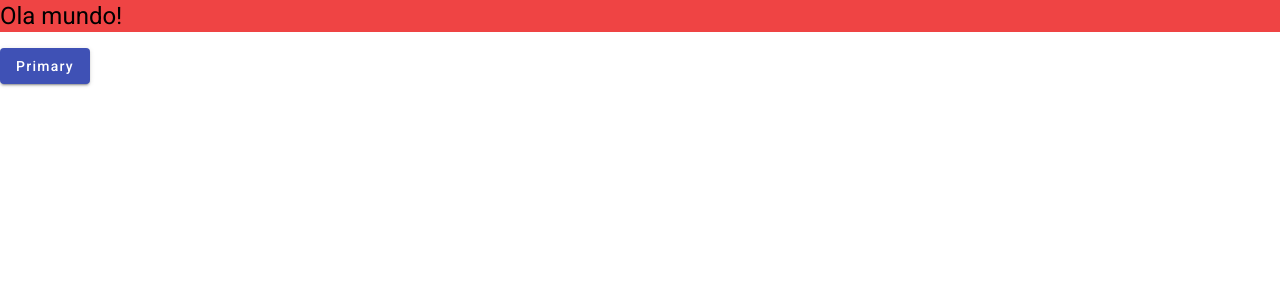
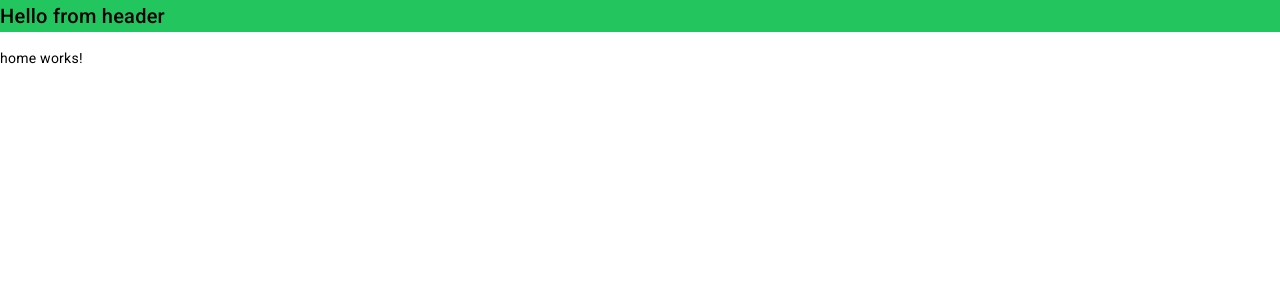
Before and after one commit to tomasquinaa/clother-angular17, an Angular app: page / in a window 1280 px wide. Shown: the top 300 px of the page. Built offline with nearby package versions, Linux system fonts and the light colour scheme.

Commit message:
feat: atualizado o projeto

```diff
--- a/src/app/app.component.html
+++ b/src/app/app.component.html
@@ -1,3 +1,4 @@
-<h1 class="bg-red-500">Ola mundo!</h1>
-<button mat-raised-button color="primary">Primary</button>
-<router-outlet />
+<app-header></app-header>
+<app-home></app-home>
+
+<!-- <router-outlet /> -->
--- a/src/app/app.component.ts
+++ b/src/app/app.component.ts
@@ -1,14 +1,18 @@
 import { Component } from '@angular/core';
 import { RouterOutlet } from '@angular/router';
 import { MatButtonModule } from '@angular/material/button';
+import { HomeComponent } from './components/home/home.component';
+import { HeaderComponent } from './components/header/header.component';
 
 @Component({
   selector: 'app-root',
   standalone: true,
-  imports: [RouterOutlet, MatButtonModule],
+  imports: [MatButtonModule, HomeComponent, HeaderComponent],
   templateUrl: './app.component.html',
   styleUrl: './app.component.css',
 })
 export class AppComponent {
   title = 'angular17';
 }
+
+// imports: [RouterOutlet, MatButtonModule]
--- /dev/null
+++ b/src/app/components/header/header.component.ts
@@ -0,0 +1,10 @@
+import { Component } from '@angular/core';
+
+@Component({
+  selector: 'app-header',
+  standalone: true,
+  imports: [],
+  template: ` <h2 class="bg-green-500">Hello from header</h2>`,
+  styles: ``,
+})
+export class HeaderComponent {}
--- /dev/null
+++ b/src/app/components/home/home.component.html
@@ -0,0 +1 @@
+<p>home works!</p>
```
Also changed, not shown: src/app/components/home/home.component.ts (added, +12 -0 lines), src/app/components/home/home.component.css (added), 2 other files (tests, documents, lock files or other folders).
